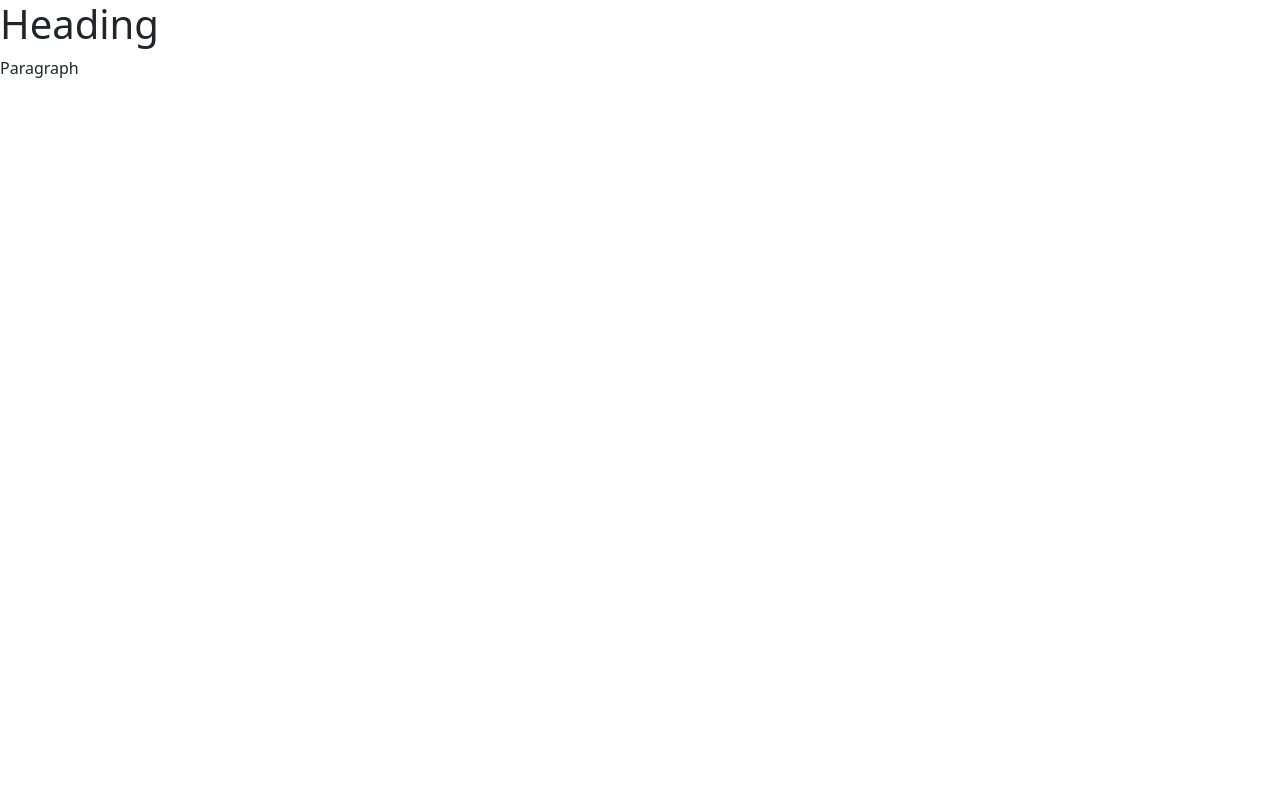
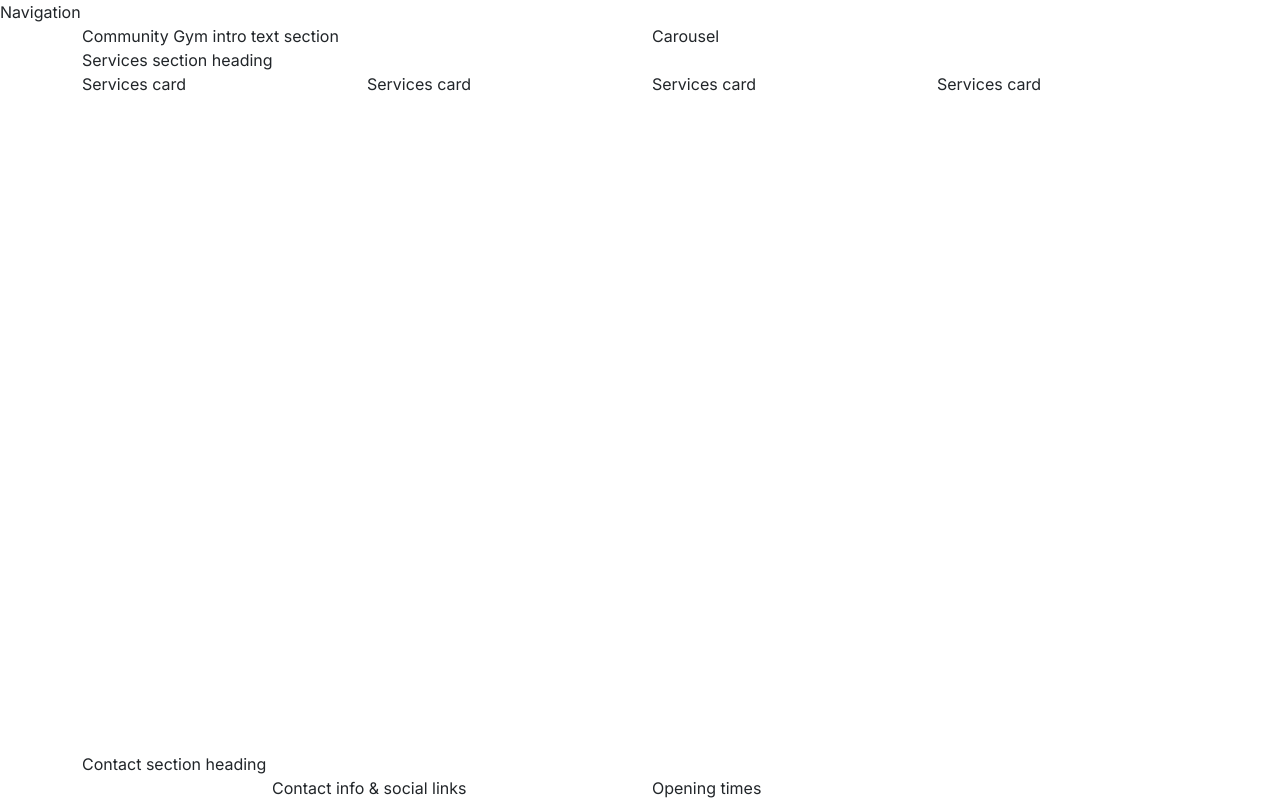
Before and after one commit to AhmednurJabir/community-gym, a plain HTML site: page index.html in a window 1280 px wide. Drawn offline with nearby package versions, Linux system fonts and the light colour scheme.

Commit message:
Adding homepage boilerplate

```diff
--- a/assets/css/style.css
+++ b/assets/css/style.css
@@ -1,12 +1,32 @@
 /* Google fonts import */
 @import url('https://fonts.googleapis.com/css2?family=Inter:ital,opsz,wght@0,14..32,100..900;1,14..32,100..900&family=Oswald:wght@200..700&display=swap');
 
+:root {
+    --primary-font: "Inter", sans-serif;
+    --secondary-font: "Oswald", sans-serif;
+
+    /* Modern Gym Palette */
+    --primary-color: #0b2124; /* Dark Jungle Green - header/footer background */
+    --secondary-color: #3b4f4e; /* Outer Space - section dividers/hero overlay */
+    --highlight-color: #6e7773; /* Nickel - buttons and accents */
+    --highlight-color-light: #c1c2bd; /* Argent - light section background */
+    --neutral-color: #dbd6d8; /* Light Silver - page background */
+    --text-color: #989f9b; /* Spanish Grey - paragraph text */
+}
+
+/* Global styles */
+
 body {
-    font-family: "Inter" sans-serif;
+    font-family: var(--primary-font);
 }
 
 h1,
 h2,
 h3 {
-    font-family: "Oswald" sans-serif;
+    font-family: var(--secondary-font);
+    color: var(--text-color);
 }
+
+.sub-heading-color {
+    color: var(--highlight-color);
+}
--- a/index.html
+++ b/index.html
@@ -8,6 +8,11 @@
         content="Community Gym, your ultimate gaming retreat!  Perfect for casual gamers, enthusiasts, and student gatherings.  Visit us for your next adventure in board gaming.">
     <title>Community Gym | Home</title>
 
+    <!-- Favicons generated by favicon.io-->
+    <link rel="apple-touch-icon" sizes="180x180" href="assets/images/gym-apple-touch-icon.png">
+    <link rel="icon" type="image/png" sizes="32x32" href="assets/images/gym-favicon-32x32.png">
+    <link rel="icon" type="image/png" sizes="16x16" href="assets/images/gym-favicon-16x16.png">
+
     <!-- Bootstrap 5 CSS -->
     <link href="https://cdn.jsdelivr.net/npm/bootstrap@5.3.8/dist/css/bootstrap.min.css" rel="stylesheet"
         integrity="sha384-sRIl4kxILFvY47J16cr9ZwB07vP4J8+LH7qKQnuqkuIAvNWLzeN8tE5YBujZqJLB" crossorigin="anonymous">
@@ -17,8 +22,47 @@
 </head>
 
 <body>
-    <h1>Heading</h1>
-    <p>Paragraph</p>
+    <!-- Classes on body set to work with mt-auto on footer to ensure it always stays at the bottom of the page -->
+
+    <body class="d-flex flex-column min-vh-100">
+        <!-- Navigation -->
+        <div>Navigation</div>
+
+        <!-- Header with carousel -->
+        <header class="container">
+            <div class="row">
+                <div class="col-12 col-xl-6">Community Gym intro text section</div>
+                <div class="col-12 col-xl-6">Carousel</div>
+            </div>
+        </header>
+
+        <!-- main element to hold all key sections of the home page. It is not part of the grid structure -->
+        <main>
+            <!-- Services section -->
+            <section class="container">
+                <div class="row">
+                    <div class="col-12">Services section heading</div>
+                    <div class="col-12 col-md-6 col-xl-3">Services card</div>
+                    <div class="col-12 col-md-6 col-xl-3">Services card</div>
+                    <div class="col-12 col-md-6 col-xl-3">Services card</div>
+                    <div class="col-12 col-md-6 col-xl-3">Services card</div>
+                </div>
+            </section>
+        </main>
+
+        <!-- Footer / contact section -->
+        <!-- mt-auto added to push footer to the bottom of the page -->
+        <footer class="mt-auto">
+            <div class="container">
+                <div class="row justify-content-center">
+                    <div class="col-12">Contact section heading</div>
+                    <!-- Contact info -->
+                    <div class="col-12 col-md-6 col-xl-4">Contact info & social links</div>
+                    <!-- Opening times -->
+                    <div class="col-12 col-md-6 col-xl-4">Opening times</div>
+                </div>
+            </div>
+        </footer>
 
 
         <!-- Bootstrap JS -->
```
Also changed, not shown: assets/images/gym-apple-touch-icon.png (added), assets/images/gym-favicon-16x16.png (added), assets/images/gym-favicon-32x32.png (added). Lines whose indentation alone changed are shown as unchanged.
